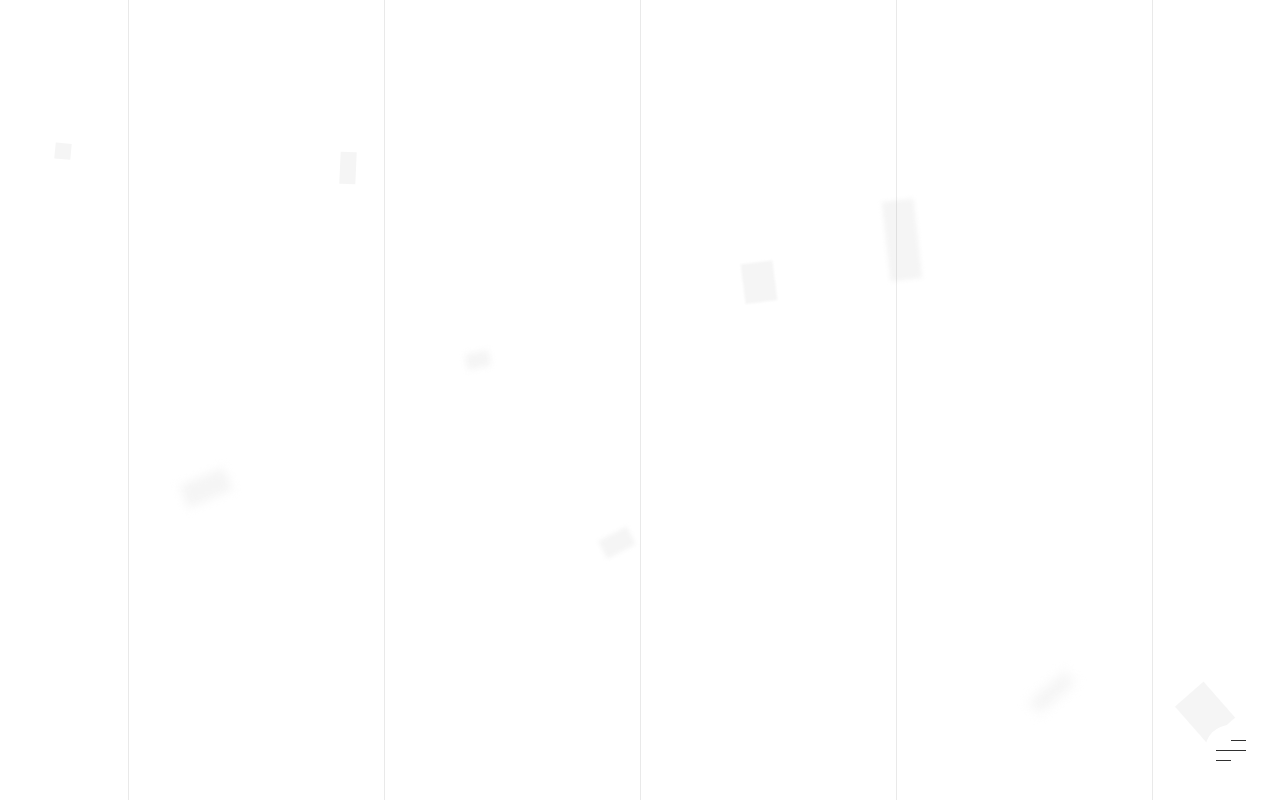
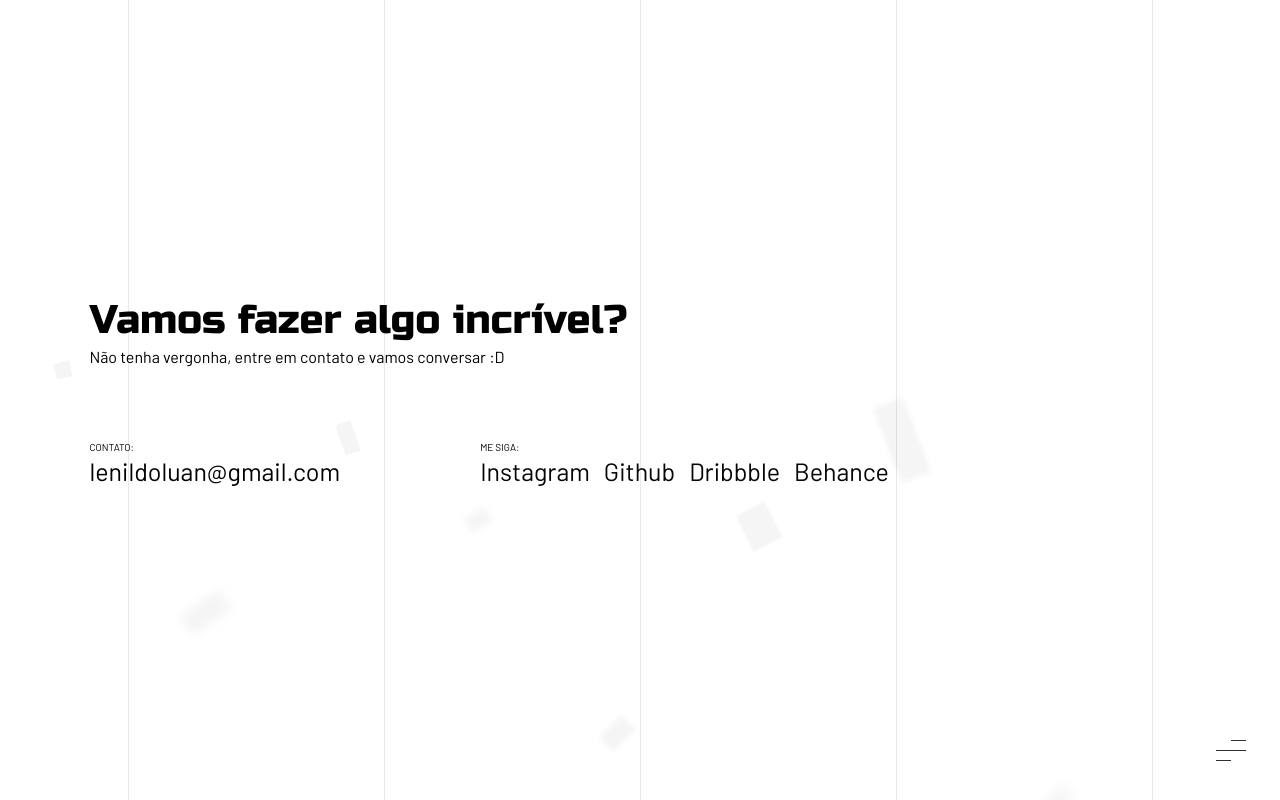
Before and after one commit to Lenildo-Luan/personalWebsite, a Nuxt app: page /contact in a window 1280 px wide. Built offline with nearby package versions, Linux system fonts and the light colour scheme.

Commit message:
Criando página de contato

```diff
--- a/pages/contact.vue
+++ b/pages/contact.vue
@@ -1,9 +1,73 @@
 <template lang="pug">
-  div
+.contactContainer
+  .containerSection1
+    p.header3 Vamos fazer algo incrível?
+    p.bodyText Não tenha vergonha, entre em contato e vamos conversar :D
+  .containerSection2
+    .contactSubsection
+      p.caption Contato:
+      p.bodyTitle lenildoluan@gmail.com
+    .sigaSubsection
+      p.caption Me siga:
+      a.bodyTitle(v-for='link in links', :href="link.to", target="_blank") {{ link.name }}
 </template>
 
 <script>
-export default {}
+export default {
+  data: () => {
+    return {
+      links: [
+        { name: 'Instagram', to: 'https://www.instagram.com/lenildoluan/' },
+        { name: 'Github', to: 'https://github.com/Lenildo-Luan' },
+        { name: 'Dribbble', to: 'https://dribbble.com/lluan_' },
+        { name: 'Behance', to: 'https://www.behance.net/lenildolua3ae1' },
+      ],
+    }
+  },
+}
 </script>
 
-<style></style>
+<style lang="sass">
+.contactContainer
+  width: 100%
+  height: 100%
+  display: flex
+  flex-direction: column
+  justify-content: center
+
+.containerSection1
+  margin-bottom: 70px
+  margin-left: 70px
+
+.containerSection2
+  margin-left: 70px
+  display: flex
+
+  .bodyTitle
+    font-family: Barlow-Regular
+
+.contactSubsection
+  margin-right: 140px
+
+.sigaSubsection
+    a
+      margin-right: 14px
+      text-decoration: none
+      color: #060606
+
+@media (max-width: 990px)
+  .contactContainer
+    min-height: 100vh
+
+  .containerSection1
+    margin-left: 5vw
+    width: 90vw
+
+  .containerSection2
+    margin-left: 5vw
+    width: 90vw
+    flex-direction: column
+
+  .contactSubsection
+    margin-bottom: 14px
+</style>
```
